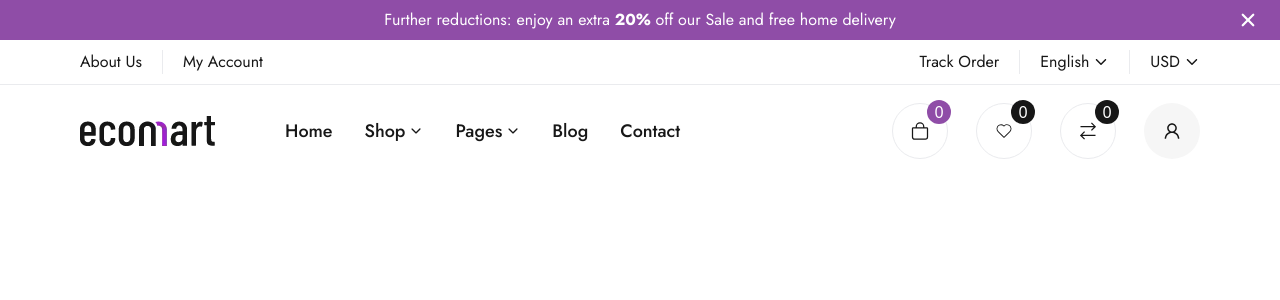
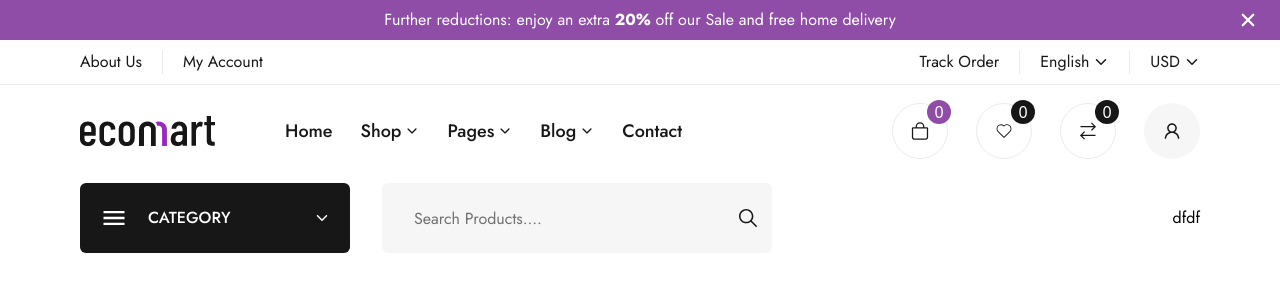
Before and after one commit to devs-sourav/ecomart, a React (Vite) app: page / in a window 1280 px wide. Shown: the top 300 px of the page. Built offline with nearby package versions, Linux system fonts and the light colour scheme; the HTML template or start-up script is replaced by a standard one.

Commit message:
Update Header Part

```diff
--- a/src/components/layouts/navbar/NavbarHead.jsx
+++ b/src/components/layouts/navbar/NavbarHead.jsx
@@ -2,6 +2,7 @@ import React from 'react'
 import NavHeadDIscount from '../../utilitis/navbarhead/NavHeadDIscount'
 import NavSecondHead from '../../utilitis/navbarhead/NavSecondHead'
 import Navbar from '../../utilitis/navbarhead/Navbar'
+import NavFootCategory from '../../utilitis/navbarhead/NavFootCategory'
 
 const NavbarHead = () => {
   return (
@@ -9,6 +10,7 @@ const NavbarHead = () => {
       <NavHeadDIscount/>
       <NavSecondHead/>
       <Navbar/>
+      <NavFootCategory/>
     </>
   )
 }
--- /dev/null
+++ b/src/components/utilitis/navbarhead/NavFootCategory.jsx
@@ -0,0 +1,83 @@
+import React, { useState, useEffect, useRef } from 'react';
+import Containar from './Containar';
+import { IoIosArrowDown, IoMdMenu,IoIosSearch } from "react-icons/io";
+import { Link } from 'react-router-dom';
+
+const categoryList = [
+  { name: "Shirts", quantity: 8, link: "/" },
+  { name: "Pants", quantity: 12, link: "/" },
+  { name: "Jackets", quantity: 17, link: "/" },
+  { name: "Leggings", quantity: 6, link: "/" },
+  { name: "Beachware", quantity: 25, link: "/" },
+  { name: "Underware", quantity: 17, link: "/" },
+  { name: "Belt", quantity: 9, link: "/" },
+];
+
+const NavFootCategory = () => {
+  const [show, setShow] = useState(false);
+  const categoryRef = useRef(null);
+  const menuRef = useRef(null);
+
+  useEffect(() => {
+    const handleClickOutside = (event) => {
+      if (
+        categoryRef.current && !categoryRef.current.contains(event.target) &&
+        menuRef.current && !menuRef.current.contains(event.target)
+      ) {
+        setShow(false);
+      }
+    };
+
+    document.addEventListener("mousedown", handleClickOutside);
+    return () => {
+      document.removeEventListener("mousedown", handleClickOutside);
+    };
+  }, []);
+
+  return (
+    <section className='pt-1.5 pb-4'>
+      <Containar>
+        <div className='flex justify-between items-center font-jost'>
+          <div className='flex gap-x-8'>
+            <div className='w-[270px] text-white h-70 cursor-pointer relative  rounded-md bg-secondary flex items-center'>
+              <div ref={categoryRef} onClick={() => setShow(!show)} className='w-full h-full  px-5 flex justify-between items-center font-jost'>
+                <div className='flex gap-x-5 items-center'>
+                  <div><IoMdMenu className='text-[28px] text-white' /></div>
+                  <div className='uppercase text-base font-medium'>Category</div>
+                </div>
+                <div className={show ? "rotate-180 transition-all ease-linear duration-100" : "rotate-0 transition-all ease-linear duration-300"}>
+                  <IoIosArrowDown />
+                </div>
+              </div>
+              {show && (
+                <div ref={menuRef} className='cursor-default absolute w-full top-[107%] bg-secondary rounded-md px-5 py-8'>
+                  <ul className='flex flex-col gap-y-1.5'>
+                    {categoryList.map((item, index) => (
+                      <li key={item.name + index}>
+                        <Link onClick={() => setShow(false)} to={item.link} className='flex justify-between items-center cursor-pointer'>
+                          {item.name}
+                          <span>{item.quantity}</span>
+                        </Link>
+                      </li>
+                    ))}
+                  </ul>
+                </div>
+              )}
+            </div>
+            <div className='w-[390px] h-70'>
+              <form className='w-full h-full relative'>
+                <input className='w-full h-full bg-[#f6f6f6] rounded-md pl-8  pr-12 focus:ring-transparent focus:border-none outline-none placeholder:text-base placeholder:text-[#707070]' placeholder='Search Products....'/>
+                <IoIosSearch className='absolute text-2xl text-secondary right-3 top-1/2 -translate-y-1/2'/>
+              </form>
+            </div>
+          </div>
+          <div className=''>
+            dfdf
+          </div>
+        </div>
+      </Containar>
+    </section>
+  );
+};
+
+export default NavFootCategory;
--- a/src/components/utilitis/navbarhead/Navbar.jsx
+++ b/src/components/utilitis/navbarhead/Navbar.jsx
@@ -8,6 +8,7 @@ import { LiaExchangeAltSolid } from "react-icons/lia";
 import { CiHeart } from "react-icons/ci";
 import { Link } from 'react-router-dom';
 import { IoIosArrowDown } from "react-icons/io";
+
 
 const menuList = [
     {
@@ -26,6 +27,22 @@ const menuList = [
                 name:"Shop Details",
                 link:"/"
             },
+            {
+                name:"Wishlist",
+                link:"/"
+            },
+            {
+                name:"Cart",
+                link:"/"
+            },
+            {
+                name:"Compare",
+                link:"/"
+            },
+            {
+                name:"Checkout",
+                link:"/"
+            },
         ]
     },
     {
@@ -34,10 +51,76 @@ const menuList = [
         dropdown:[
             {
                 name:"About",
+                link:"/",
+                subdropdown:[
+                    {
+                        name:"Shop Sidebar 5 Column",
+                        link:"/"
+                    },
+                    {
+                        name:"Shop Sidebar 4 Column",
+                        link:"/"
+                    },
+                    {
+                        name:"Shop Sidebar 3 Column",
+                        link:"/"
+                    },
+                    {
+                        name:"Shop Full 6 Column",
+                        link:"/"
+                    },
+                    {
+                        name:"Shop Full 5 Column",
+                        link:"/"
+                    },
+                    {
+                        name:"Shop Full 4 Column",
+                        link:"/"
+                    },
+                    {
+                        name:"Group Product",
+                        link:"/"
+                    },
+                ]
+            },
+            {
+                name:"Become Vendor",
+                link:"/"
+            },
+            {
+                name:"Create Vendor Account",
+                link:"/"
+            },
+            {
+                name:"Vendors List",
                 link:"/"
             },
             {
                 name:"Profile",
+                link:"/"
+            },
+            {
+                name:"Track Order",
+                link:"/"
+            },
+            {
+                name:"Privecy Policy",
+                link:"/"
+            },
+            {
+                name:"Register",
+                link:"/"
+            },
+            {
+                name:"Login",
+                link:"/"
+            },
+            {
+                name:"FAQ",
+                link:"/"
+            },
+            {
+                name:"404 Page",
                 link:"/"
             },
             ]
@@ -45,7 +128,17 @@ const menuList = [
             {
                 name:"Blog",
                 link:"/",
-        // dropdown:[]
+                dropdown:[
+                    {
+                        name:"Blog",
+                        link:"/"
+                    },
+                    {
+                        name:"Blog Details",
+                        link:"/"
+                    },
+
+                ]
                 },
     {
         name:"Contact",
@@ -87,22 +180,42 @@ const Navbar = () => {
                         <img src={ecomartLogo}/>
                     </div>
                     <div>
-                        <ul className='flex flex-wrap gap-8 '>
+                        <ul className='flex flex-wrap gap-x-7 font-jost'>
                             {
                                 menuList.map((item,index)=>(
-                                    <li key={index} className='relative group py-9 text-lg flex gap-x-1 items-center font-medium leading-5 text-secondary cursor-pointer font-jost'><Link className='group-hover:text-primary  transition-all ease-linear duration-100' to={"/"}>{item.name}</Link>
+                                    <li key={index} className='relative group py-9 text-lg flex gap-x-1 items-center font-medium leading-5 text-secondary cursor-pointer font-jost'>
+                                        <Link className='group-hover:text-primary  transition-all ease-linear duration-100' to={"/"}>{item.name}</Link>
                                         {
                                             item.dropdown && <IoIosArrowDown className={`text-sm group-hover:text-primary transition-all ease-linear duration-100 group-hover:rotate-180`}/>
                                         }
                                         {
                                             item.dropdown &&
-                                        <ul className='absolute cursor-default left-0 group-hover:opacity-100 group-hover:visible group-hover:top-[100%] top-[120%] w-60 border border-t-4 py-4 border-t-primary shadow-xl invisible opacity-0 transition-all ease-linear duration-200'>
+                                            <ul className='absolute cursor-default left-0 bg-white group-hover:opacity-100 group-hover:visible group-hover:top-[100%] top-[120%] w-64 border border-t-4 py-4 border-t-primary invisible shadowCust opacity-0 transition-all ease-linear duration-200'>
                                                 {
                                                     // item.dropdown.map((dropitem,index)=>(
                                                     //     <li key={index}>{dropitem.name}</li>
                                                     // ))
                                                     item.dropdown.map((dropitem,dropindex)=>(
-                                                    <li className='px-6 py-2' key={dropindex}><Link to={dropitem.link}>{dropitem.name}</Link></li>
+                                                        <li className='px-6 py-2 group/edit flex items-center justify-between hover:text-primary transition-all ease-linear duration-300' key={dropindex}>
+                                                            <Link className='text-lg font-jost font-normal leading-[20px] group-hover/edit:pl-1.5 hover:text-primary transition-all ease-linear duration-200' to={dropitem.link}>{dropitem.name}</Link>
+                                                            {
+                                                                dropitem.subdropdown &&
+                                                                <span className=''><IoIosArrowDown className='text-sm group-hover/edit:rotate-180 transition-all ease-linear duration-200'/></span>
+                                                            }
+                                                            {
+                                                                dropitem.subdropdown &&
+                                                                <ul className='absolute  cursor-default left-full  bg-white group-hover/edit:opacity-100 group-hover:visible group-hover/edit:top-5 top-10 w-64 border border-t-4 py-4 border-t-primary shadowCust invisible opacity-0 z-20 transition-all ease-linear duration-200'>
+                                                                    {
+                                                                        // item.dropdown.map((dropitem,index)=>(
+                                                                        //     <li key={index}>{dropitem.name}</li>
+                                                                        // ))
+                                                                        dropitem.subdropdown.map((subdropitem,subdropindex)=>(
+                                                                            <li className='px-6 py-2' key={subdropindex}><Link className='text-lg font-jost font-normal leading-[20px] hover:pl-1.5 text-secondary hover:text-primary transition-all ease-linear duration-200' to={subdropitem.link}>{subdropitem.name}</Link></li>
+                                                                        ))
+                                                                    }
+                                                                </ul>
+                                                            }
+                                                        </li>
                                                     ))
                                                 }
                                             </ul>
--- a/src/index.css
+++ b/src/index.css
@@ -36,3 +36,6 @@
     pointer-events: auto; /* Enable interaction */
     max-height: 200px; /* Adjust based on content size */
 }
+.shadowCust{
+    box-shadow: 0 6px 12px rgba(0,0,0,.176);
+}
```
Lines whose indentation alone changed are shown as unchanged.
